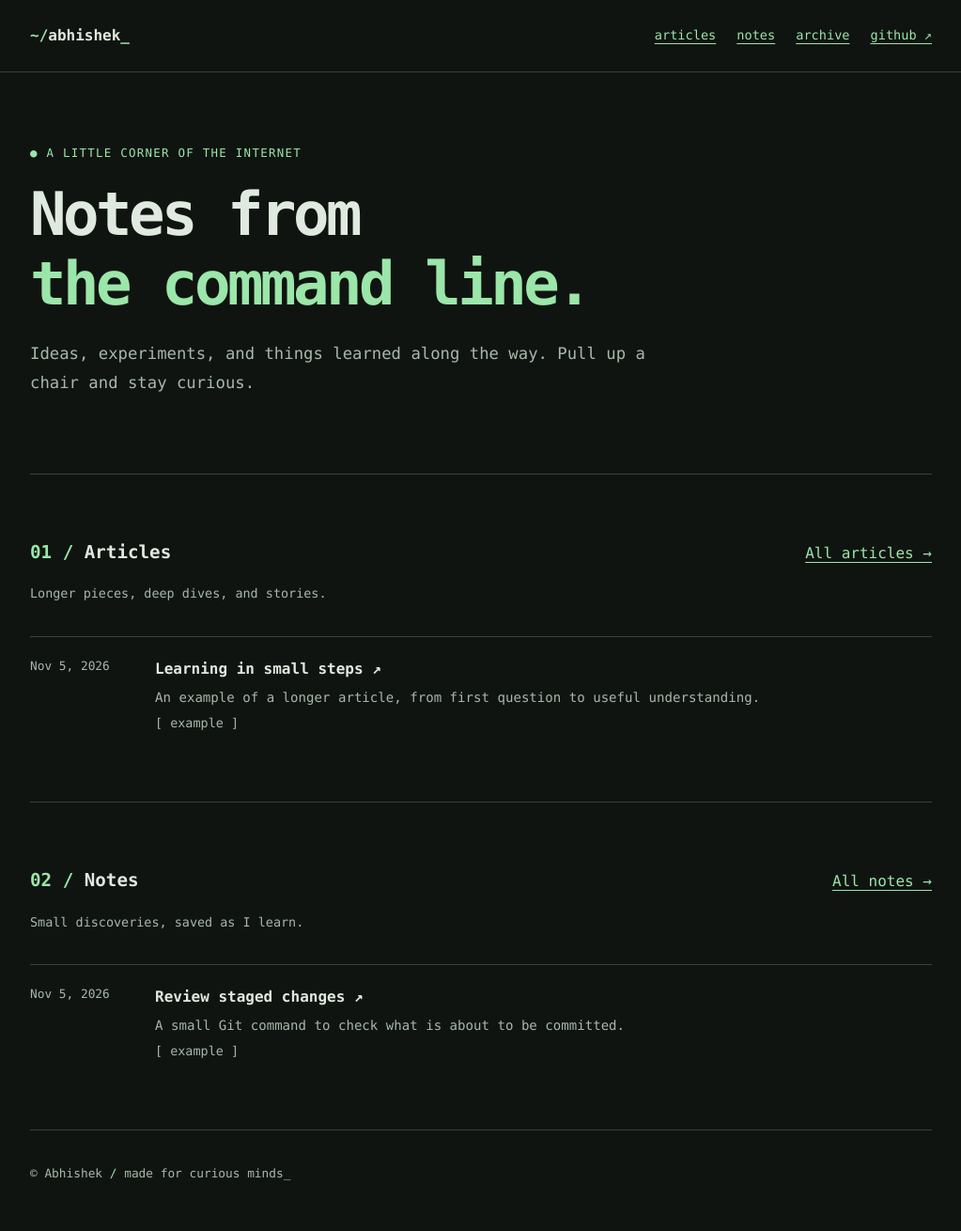
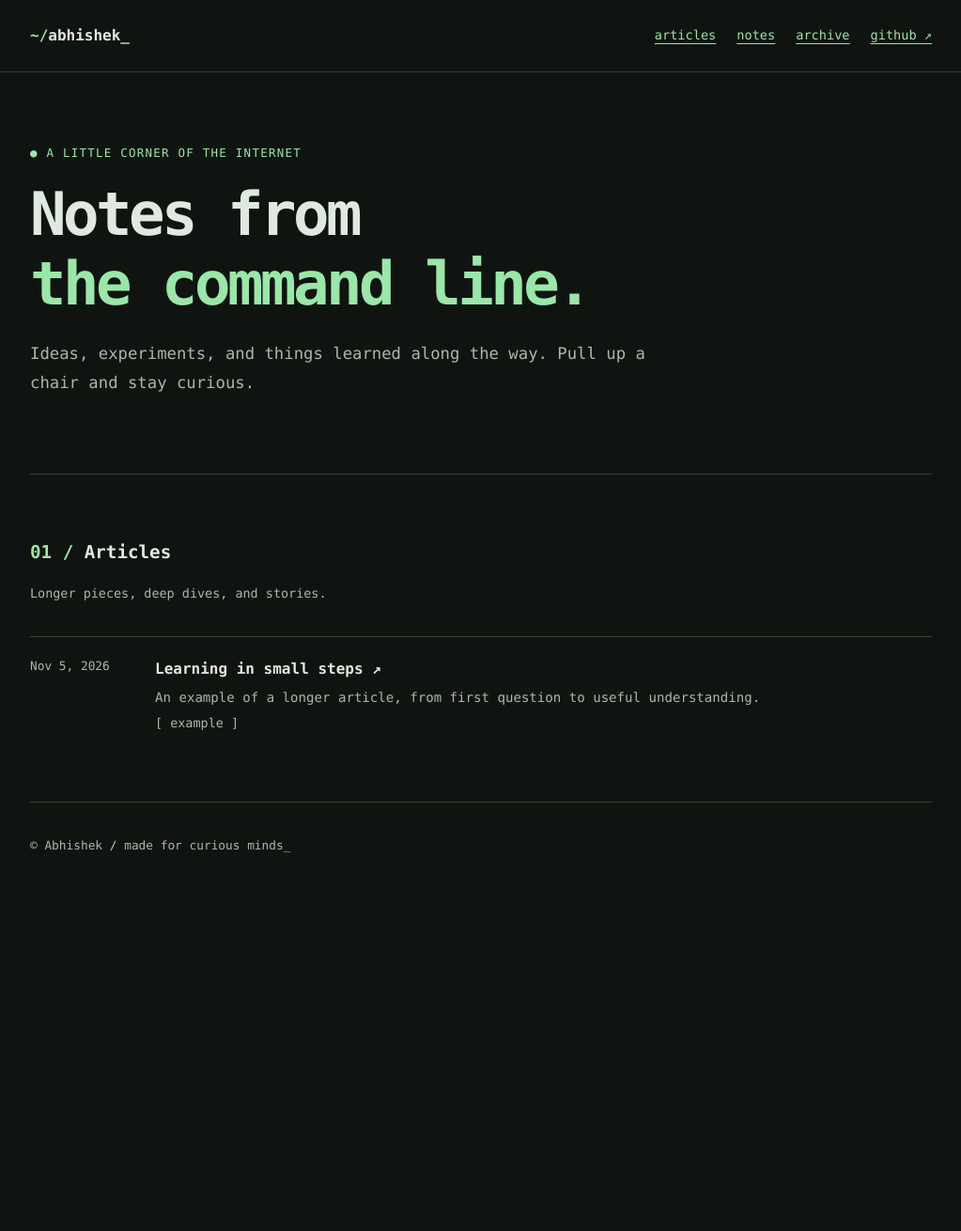
Before and after one commit to nair1abhishek/nair1abhishek.github.io, a Jekyll site: the page built from index.html, in a window 1280 px wide. Shown: the whole page at 94% size, without its empty margins (128-1151 px from the left). Built offline with Jekyll 4.4.1, drawn with Linux system fonts in a browser that asks for light colours; after the commit the page ends 961 px from its top, so only the background shows below that.

Commit message:
Make articles the home page

```diff
--- a/index.html
+++ b/index.html
@@ -1,6 +1,6 @@
 ---
 layout: default
+title: Articles
 ---
 <section class="hero"><div class="kicker">● A little corner of the internet</div><h1>Notes from<br><span>the command line.</span></h1><p class="lede">Ideas, experiments, and things learned along the way. Pull up a chair and stay curious.</p></section>
-<section class="section"><div class="section-head"><div><h2><span class="accent">01 /</span> Articles</h2><p class="subtle">Longer pieces, deep dives, and stories.</p></div><a href="{{ '/articles/' | relative_url }}">All articles →</a></div>{% assign entries = site.articles | sort: 'date' | reverse %}{% include listing.html entries=entries limit=3 %}</section>
-<section class="section"><div class="section-head"><div><h2><span class="accent">02 /</span> Notes</h2><p class="subtle">Small discoveries, saved as I learn.</p></div><a href="{{ '/notes/' | relative_url }}">All notes →</a></div>{% assign entries = site.notes | sort: 'date' | reverse %}{% include listing.html entries=entries limit=5 %}</section>
+<section class="section"><div class="section-head"><div><h2><span class="accent">01 /</span> Articles</h2><p class="subtle">Longer pieces, deep dives, and stories.</p></div></div>{% assign entries = site.articles | sort: 'date' | reverse %}{% include listing.html entries=entries %}</section>
```
